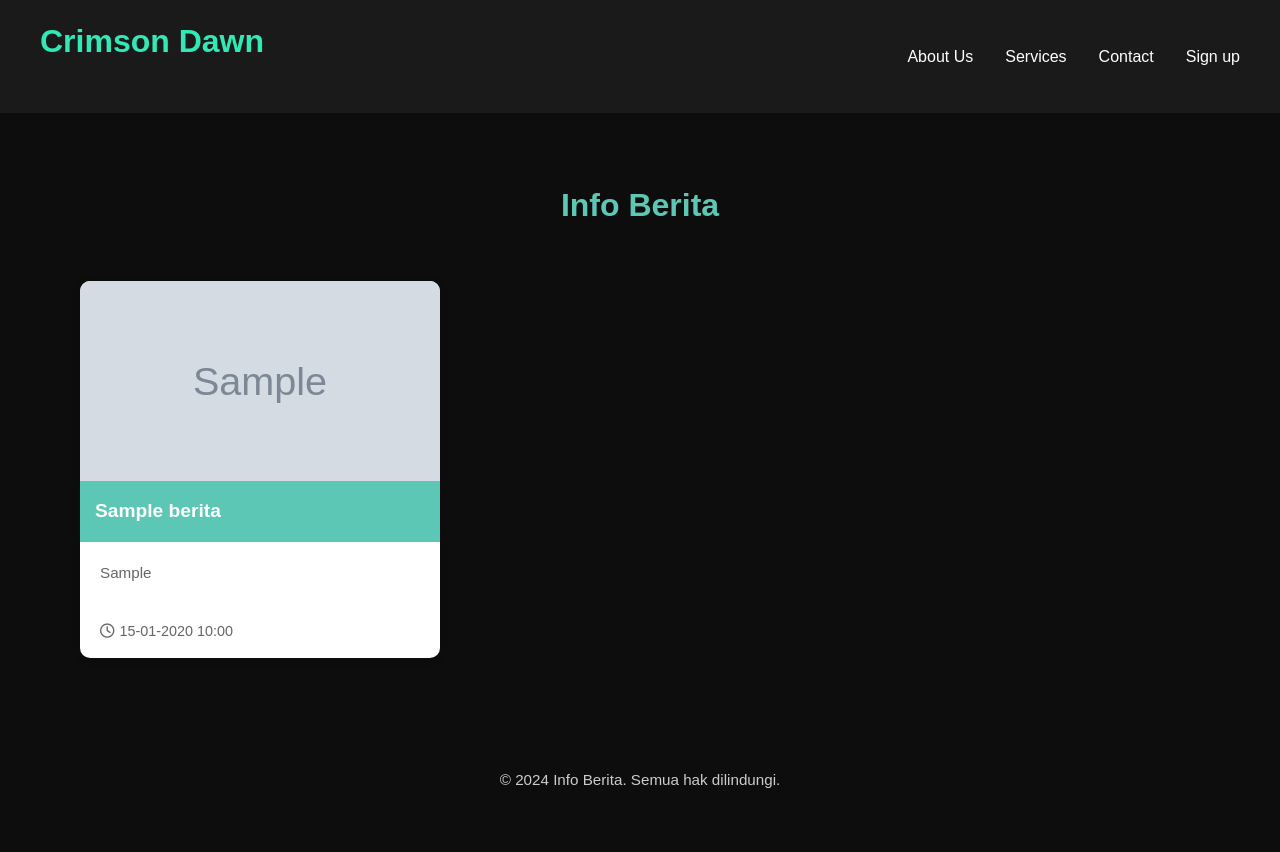
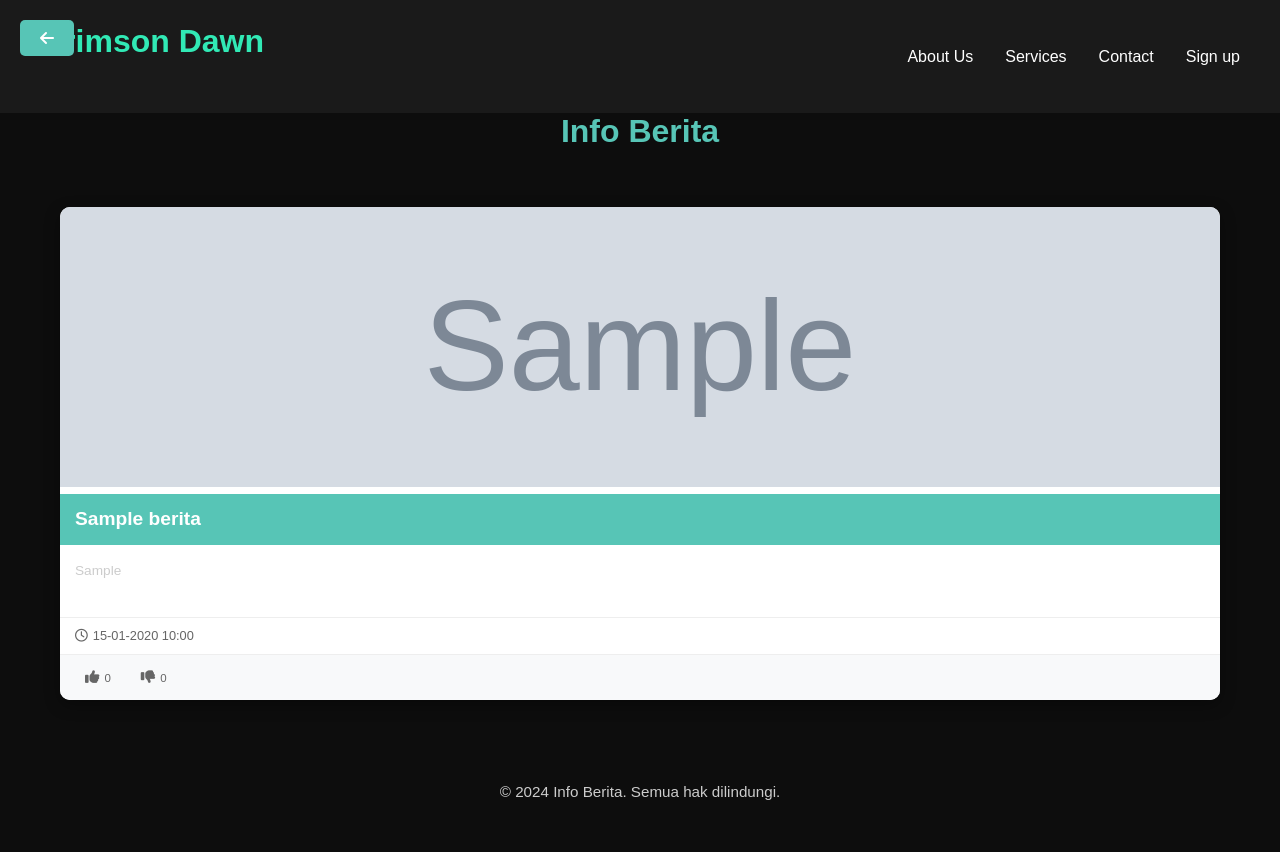
Before and after one commit to saktinagara/CrimsonDawnn, a PHP site: page /Info.php in a window 1280 px wide. After the commit the page ends 800 px from the top, so only its background shows below. Run offline with PHP 8.4, Linux system fonts and the light colour scheme; tables that the repository leaves empty or names only in its code hold one stand-in row (values such as "Sample post"); grey boxes marked "Sample" are stand-in pictures.

Commit message:
tombol keluar di info dan like,dislike berita

```diff
--- a/Info.php
+++ b/Info.php
@@ -1,5 +1,40 @@
 <?php
 include 'config.php';
+
+// Function to get reaction counts
+function getReactionCounts($berita_id, $conn) {
+    $sql = "SELECT
+        SUM(CASE WHEN reaction_type = 'like' THEN 1 ELSE 0 END) as likes,
+        SUM(CASE WHEN reaction_type = 'dislike' THEN 1 ELSE 0 END) as dislikes
+        FROM berita_reactions
+        WHERE berita_id = ?";
+
+    $stmt = $conn->prepare($sql);
+    $stmt->bind_param("i", $berita_id);
+    $stmt->execute();
+    $result = $stmt->get_result();
+    $counts = $result->fetch_assoc();
+
+    return [
+        'likes' => $counts['likes'] ?? 0,
+        'dislikes' => $counts['dislikes'] ?? 0
+    ];
+}
+
+// Function to check if user has already reacted
+function getUserReaction($berita_id, $user_ip, $conn) {
+    $sql = "SELECT reaction_type FROM berita_reactions WHERE berita_id = ? AND user_ip = ?";
+    $stmt = $conn->prepare($sql);
+    $stmt->bind_param("is", $berita_id, $user_ip);
+    $stmt->execute();
+    $result = $stmt->get_result();
+
+    if ($row = $result->fetch_assoc()) {
+        return $row['reaction_type'];
+    }
+    return null;
+}
+
 $sql = "SELECT * FROM berita ORDER BY tanggal DESC";
 $result = $conn->query($sql);
 ?>
@@ -13,99 +48,134 @@
     <link rel="stylesheet" href="css/info-style.css">
     <link rel="stylesheet" href="css/style.css">
     <link rel="stylesheet" href="https://cdnjs.cloudflare.com/ajax/libs/font-awesome/6.4.2/css/all.min.css">
-    <style>
+    /* Tambahkan ini di dalam tag <style> yang sudah ada */
+body {
+    font-family: 'Montserrat', sans-serif;
+    line-height: 1.6;
+    margin: 0;
+    padding: 20px;
+    background-color: #000;
+    color: #333;
+}
+
+h1 {
+    text-align: center;
+    color: #57c5b6;
+    margin-bottom: 30px;
+}
+
 .berita-container {
+    max-width: 1200px;
+    margin: 0 auto;
     display: grid;
-            grid-template-columns: repeat(auto-fill, minmax(300px, 1fr));
+    grid-template-columns: repeat(auto-fit, minmax(300px, 1fr));
     gap: 20px;
     padding: 20px;
 }
 
 .card {
-            background: white;
+    background-color: #fff;
     border-radius: 10px;
+    box-shadow: 0 5px 15px rgba(0, 0, 0, 0.35);
     overflow: hidden;
-            box-shadow: 0 2px 10px rgba(0,0,0,0.1);
-            display: flex;
-            flex-direction: column;
-        }
-
-        .card-with-image {
-            margin-bottom: 30px;
 }
 
 .card-image {
     width: 100%;
-            height: 200px;
+    height: 280px;
     object-fit: cover;
 }
 
 .card-header {
-            padding: 15px;
-            background: #5DC7B6;
-            color: white;
+    background-color: #57c5b6;
+    padding: 10px 15px;
 }
 
 .card-header h2 {
+    color: #fff;
     margin: 0;
-            font-size: 1.2em;
-            color: white;
+    font-size: 1.2rem;
 }
 
 .card-body {
-            padding: 20px;
-            flex-grow: 1;
-            background: white;
-        }
-
-        .card-body p {
-            margin: 0;
-            color: #666;
-            line-height: 1.5;
+    padding: 15px;
+    font-size: 0.9rem;
 }
 
 .timestamp {
-            padding: 15px 20px;
+    padding: 8px 15px;
     color: #666;
-            font-size: 0.9em;
+    font-size: 0.8rem;
+    border-top: 1px solid #eee;
     display: flex;
     align-items: center;
     gap: 5px;
 }
 
-        .timestamp i {
-            color: #666;
+.reaction-buttons {
+    display: flex;
+    gap: 10px;
+    padding: 10px 15px;
+    background-color: #f8f9fa;
+    border-top: 1px solid #eee;
 }
 
-        .content-wrapper {
-            padding: 20px;
-            max-width: 1200px;
-            margin: 80px auto 0;
+.reaction-btn {
+    display: flex;
+    align-items: center;
+    gap: 5px;
+    padding: 5px 10px;
+    border: none;
+    background: none;
+    cursor: pointer;
+    color: #666;
+    transition: all 0.3s ease;
+    font-size: 0.9rem;
 }
 
-        .back-button {
-            display: inline-flex;
-            align-items: center;
-            padding: 10px;
-            color: #333;
-            text-decoration: none;
-            margin-bottom: 20px;
+.reaction-btn:hover {
+    color: #57c5b6;
 }
 
-        .back-button i {
-            margin-right: 5px;
+.reaction-btn.active-like {
+    color: #57c5b6;
 }
 
-        h1 {
-            color: #5DC7B6;
-            margin-bottom: 30px;
+.reaction-btn.active-dislike {
+    color: #ff6b6b;
+}
+
+.reaction-count {
+    font-size: 0.8em;
 }
 
 footer {
     text-align: center;
     padding: 20px;
-            color: #666;
+    color: #57c5b6;
     margin-top: 40px;
+}
+
+.back-button {
+    position: fixed;
+    top: 20px;
+    left: 20px;
+    padding: 10px 20px;
+    background-color: #57c5b6;
+    color: white;
+    border: none;
+    border-radius: 5px;
+    cursor: pointer;
+    text-decoration: none;
+    display: flex;
+    align-items: center;
+    gap: 5px;
+    z-index: 1000;
+}
+
+.back-button:hover {
+    background-color: #45a497;
+}
         }
     </style>
 </head>
@@ -137,6 +207,8 @@
                 while ($row = $result->fetch_assoc()) {
                     $hasImage = !empty($row['gambar']);
                     $cardClass = $hasImage ? 'card card-with-image' : 'card';
+                    $reactions = getReactionCounts($row['id'], $conn);
+                    $userReaction = getUserReaction($row['id'], $_SERVER['REMOTE_ADDR'], $conn);
 
                     echo "<div class='$cardClass'>";
 
@@ -156,6 +228,22 @@
                     echo "<i class='far fa-clock'></i> " . date('d-m-Y H:i', strtotime($row['tanggal']));
                     echo "</div>";
 
+                    // Add reaction buttons
+                    echo "<div class='reaction-buttons'>";
+                    $likeActiveClass = ($userReaction === 'like') ? 'active-like' : '';
+                    $dislikeActiveClass = ($userReaction === 'dislike') ? 'active-dislike' : '';
+
+                    echo "<button class='reaction-btn like-btn {$likeActiveClass}' data-berita-id='{$row['id']}' data-type='like'>";
+                    echo "<i class='fas fa-thumbs-up'></i>";
+                    echo "<span class='reaction-count like-count'>{$reactions['likes']}</span>";
+                    echo "</button>";
+
+                    echo "<button class='reaction-btn dislike-btn {$dislikeActiveClass}' data-berita-id='{$row['id']}' data-type='dislike'>";
+                    echo "<i class='fas fa-thumbs-down'></i>";
+                    echo "<span class='reaction-count dislike-count'>{$reactions['dislikes']}</span>";
+                    echo "</button>";
+                    echo "</div>";
+
                     echo "</div>";
                 }
             } else {
@@ -172,6 +260,47 @@
             <p>&copy; <?= date('Y') ?> Info Berita. Semua hak dilindungi.</p>
         </footer>
     </div>
+
+    <script>
+    document.addEventListener('DOMContentLoaded', function() {
+        const reactionButtons = document.querySelectorAll('.reaction-btn');
+
+        reactionButtons.forEach(button => {
+            button.addEventListener('click', async function() {
+                const beritaId = this.dataset.beritaId;
+                const reactionType = this.dataset.type;
+
+                try {
+                    const response = await fetch('handle_reaction.php', {
+                        method: 'POST',
+                        headers: {
+                            'Content-Type': 'application/x-www-form-urlencoded',
+                        },
+                        body: `berita_id=${beritaId}&reaction_type=${reactionType}`
+                    });
+
+                    const data = await response.json();
+
+                    if (data.success) {
+                        // Update reaction counts
+                        const card = this.closest('.card');
+                        card.querySelector('.like-count').textContent = data.likes;
+                        card.querySelector('.dislike-count').textContent = data.dislikes;
+
+                        // Update active states
+                        const likeBtn = card.querySelector('.like-btn');
+                        const dislikeBtn = card.querySelector('.dislike-btn');
+
+                        likeBtn.classList.toggle('active-like', data.userReaction === 'like');
+                        dislikeBtn.classList.toggle('active-dislike', data.userReaction === 'dislike');
+                    }
+                } catch (error) {
+                    console.error('Error:', error);
+                }
+            });
+        });
+    });
+    </script>
 </body>
 </html>
 
```
Also changed, not shown: dashboard.php (+20 -5 lines), handle_reaction.php (added, +81 -0 lines), uploads/67669dd6550b4.jpg (renamed from uploads/6765a41e193c6.jpg). Lines whose indentation alone changed are shown as unchanged.
